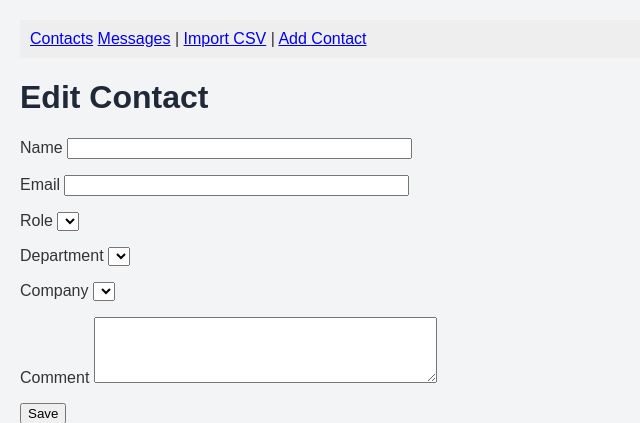
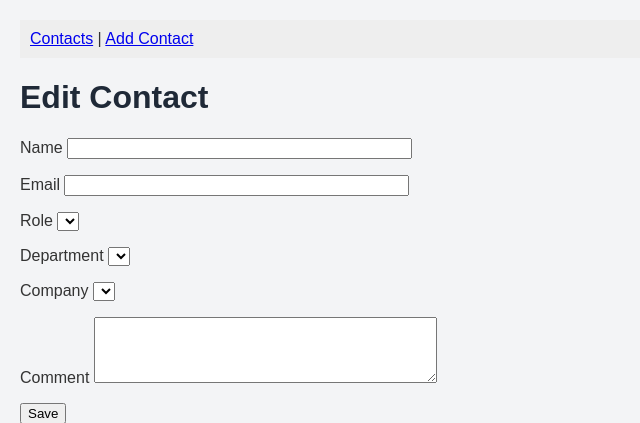
Before and after one commit to mralmeida/Python_website, a Flask app: page /edit/1 in a window 1280 px wide. Shown: the top 423 px of the page, without its empty margins (0-640 px from the left). Run offline with Flask 3, Linux system fonts and the light colour scheme; data that the repository does not hold is empty.

Commit message:
Last small changes to the project. I will isolate import csv to use later on something else. Other than that, small details only.

```diff
--- a/templates/menu.html
+++ b/templates/menu.html
@@ -1,6 +1,6 @@
 <nav style="background:#eee; padding:10px;">
-    <a href="/contacts">Contacts</a>
-    <a href="/messages">Messages</a> |
-    <a href="/import-csv">Import CSV</a> |
+    <a href="/contacts">Contacts</a>  |
+<!--    <a href="/messages">Messages</a> |-->
+<!--    <a href="/import-csv">Import CSV</a> |-->
     <a href="/contact">Add Contact</a>
 </nav>
```
Also changed, not shown: app.py (+1 -39 lines).
